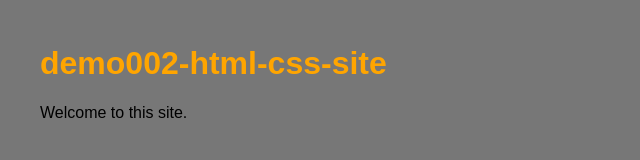
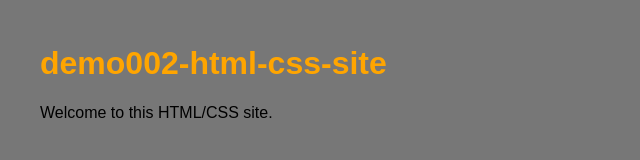
Before and after one commit to edwardtanguay/demo002-html-css-site, a plain HTML site: page index.html in a window 1280 px wide. Shown: the full height of the page, 0-640 px from the left. Drawn offline with Linux system fonts and the light colour scheme.

Commit message:
added text

```diff
--- a/index.html
+++ b/index.html
@@ -8,6 +8,6 @@
 </head>
 <body>
 <h1>demo002-html-css-site</h1>
-<p>Welcome to this site.</p>
+<p>Welcome to this HTML/CSS site.</p>
 </body>
 </html>
```
